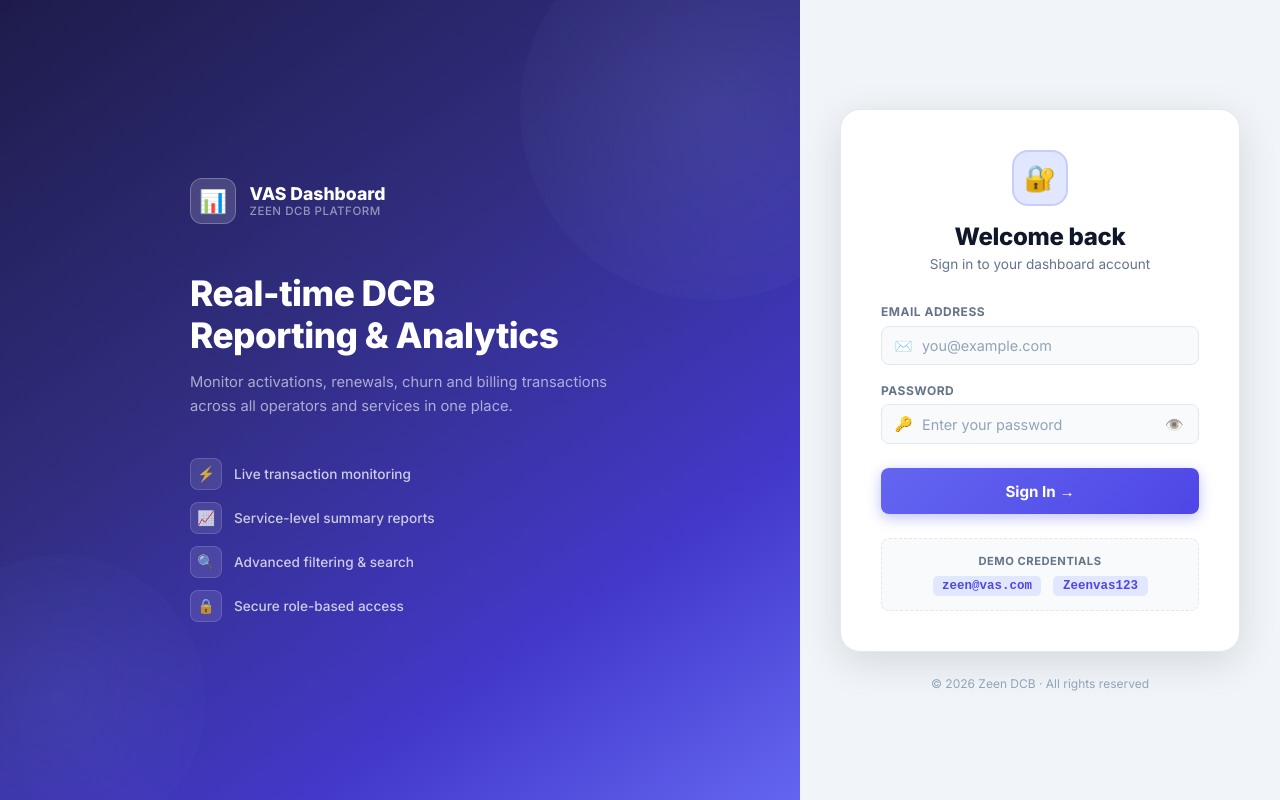
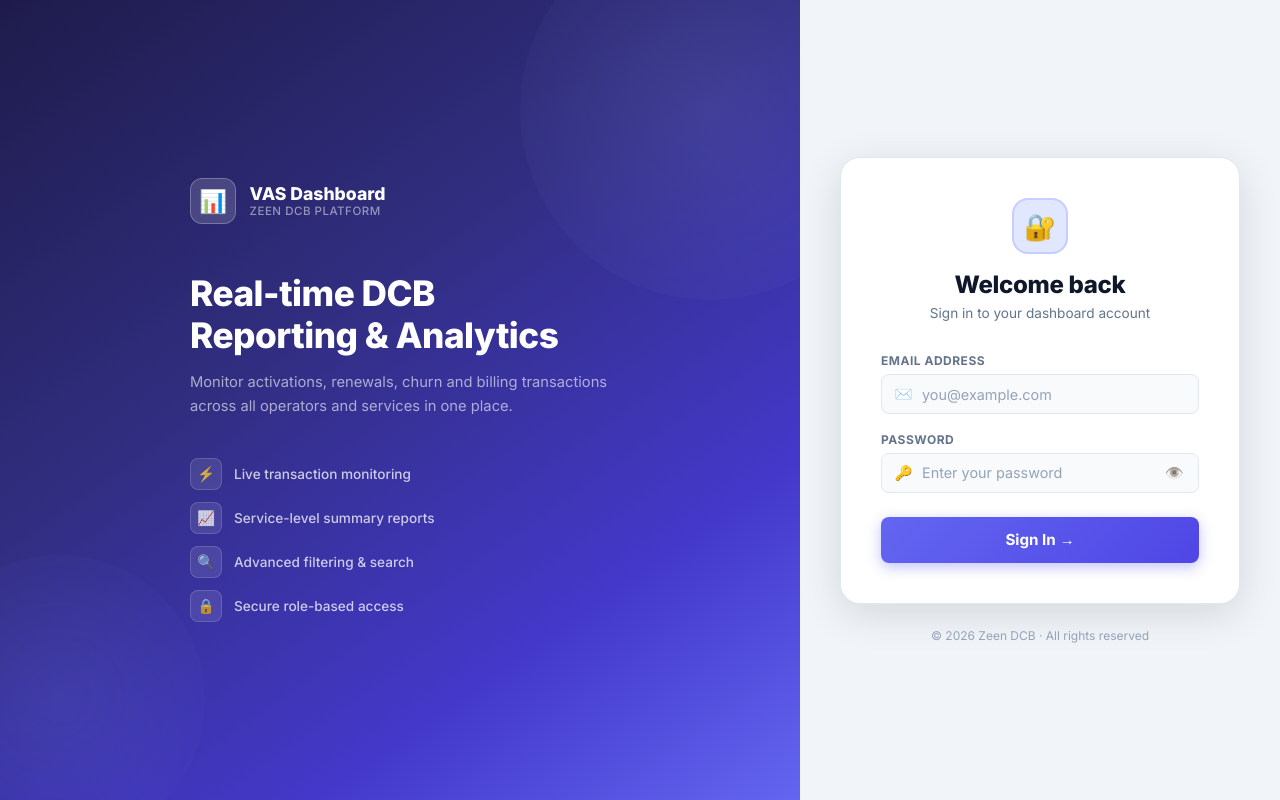
Before and after one commit to akashzeen-art/zeendcbdashboard-, a React (Vite) app: page / in a window 1280 px wide. Built offline with nearby package versions, Linux system fonts and the light colour scheme.

Commit message:
Update project

```diff
--- a/src/Login.jsx
+++ b/src/Login.jsx
@@ -128,13 +128,7 @@ export default function Login({ onLogin }) {
             </button>
           </form>
 
-          <div className="login-demo-hint">
-            <span>Demo credentials</span>
-            <div className="login-demo-creds">
-              <code>{DEMO_EMAIL}</code>
-              <code>{DEMO_PASS}</code>
-            </div>
-          </div>
+
         </div>
 
         <div className="login-footer">
```
